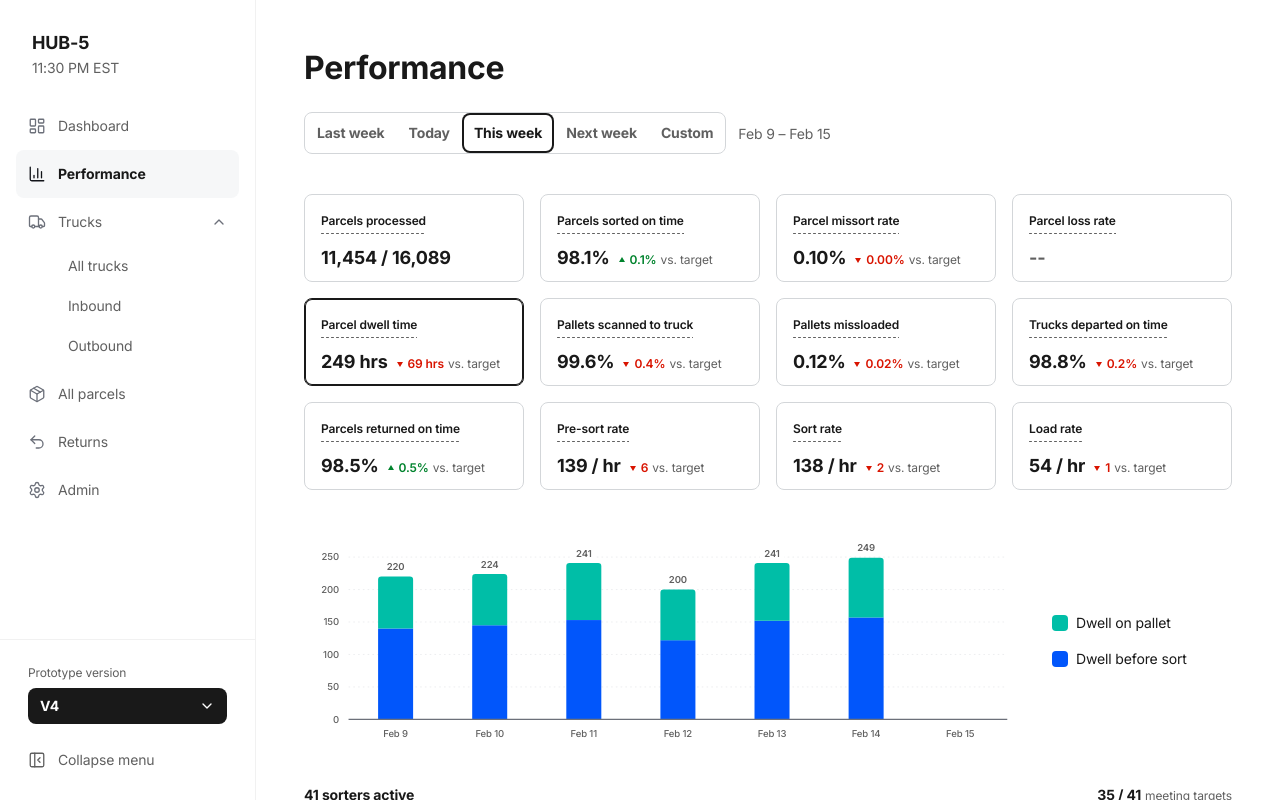
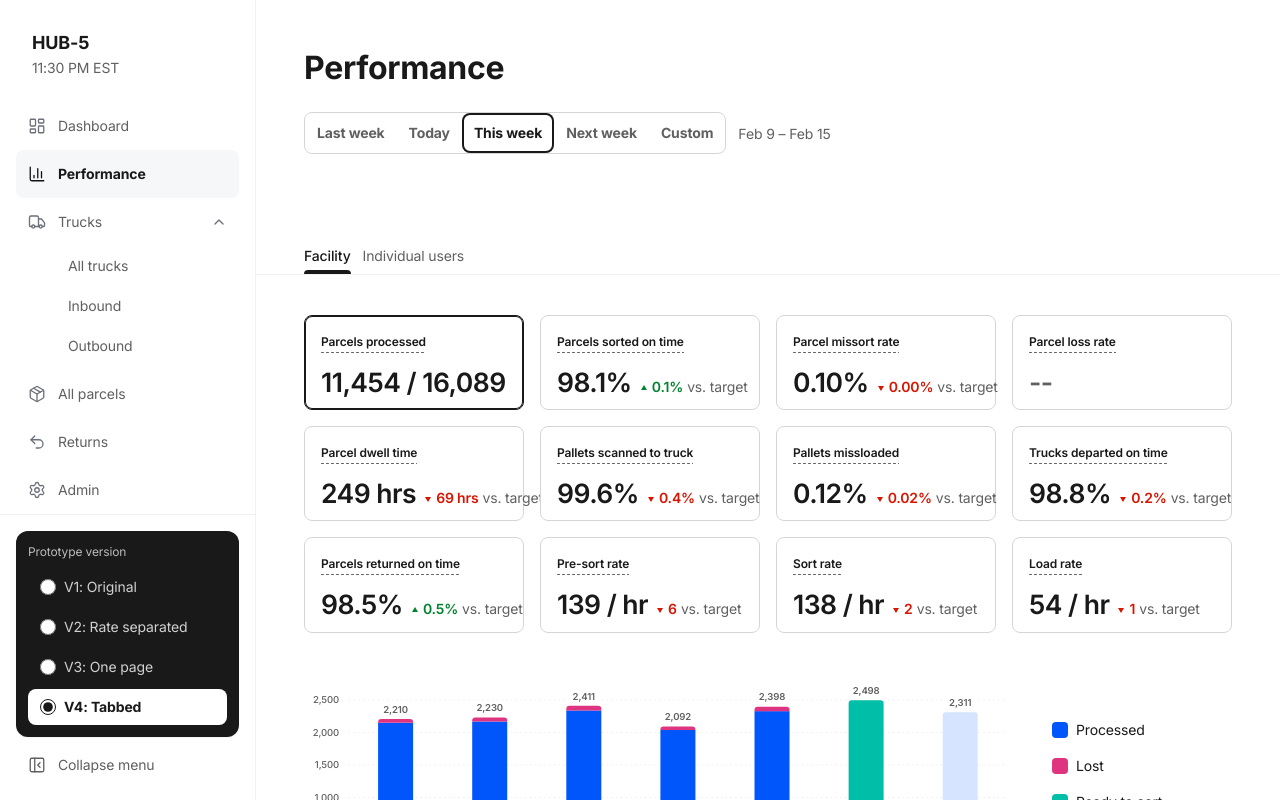
Before and after one commit to jamesDoorDash/parcel-sort-performance-dashboard, a React (Vite) app in the folder app/: page / in a window 1280 px wide. Built offline with nearby package versions, Linux system fonts and the light colour scheme.

Commit message:
Checkpoint before fixing V3 issue

```diff
--- a/app/src/components/FlowRateSection.tsx
+++ b/app/src/components/FlowRateSection.tsx
@@ -19,7 +19,7 @@ const SERIES_COLORS = {
   large: chartStateColors.forecasted,
 };
 
-const BLENDED_TOOLTIP = "2+ kg parcels count 1.8x.";
+const BLENDED_TOOLTIP = "2lb + parcels count 1.8x.";
 
 // ---- Tab definitions ----
 type ItemType = "parcels" | "pallets";
--- a/app/src/components/Sidebar.tsx
+++ b/app/src/components/Sidebar.tsx
@@ -1,4 +1,4 @@
-import { useEffect, useRef, useState } from "react";
+import { useState } from "react";
 import {
   LayoutDashboard,
   BarChart3,
@@ -38,7 +38,12 @@ const nav: NavItem[] = [
   { key: "admin", label: "Admin", icon: <Settings className="h-[18px] w-[18px]" strokeWidth={1.75} /> },
 ];
 
-const VERSIONS = ["V1", "V2", "V3", "V4"];
+const VERSION_OPTIONS = [
+  { value: "V1", label: "V1: Original" },
+  { value: "V2", label: "V2: Rate separated" },
+  { value: "V3", label: "V3: One page" },
+  { value: "V4", label: "V4: Tabbed" },
+];
 
 type Props = {
   active: string;
@@ -49,19 +54,6 @@ type Props = {
 
 export function Sidebar({ active, onSelect, version, onVersionChange }: Props) {
   const [trucksOpen, setTrucksOpen] = useState(true);
-  const [versionOpen, setVersionOpen] = useState(false);
-  const versionRef = useRef<HTMLDivElement>(null);
-
-  useEffect(() => {
-    if (!versionOpen) return;
-    function handleClick(e: MouseEvent) {
-      if (versionRef.current && !versionRef.current.contains(e.target as Node)) {
-        setVersionOpen(false);
-      }
-    }
-    document.addEventListener("mousedown", handleClick);
-    return () => document.removeEventListener("mousedown", handleClick);
-  }, [versionOpen]);
 
   return (
     <aside className="flex h-full w-64 flex-col border-r border-line bg-white">
@@ -150,39 +142,36 @@ export function Sidebar({ active, onSelect, version, onVersionChange }: Props) {
       {/* Footer — version selector + collapse */}
       <div className="border-t border-line px-4 py-4 space-y-1">
         {/* Prototype version selector */}
-        <div ref={versionRef} className="relative px-3 py-2">
-          <p className="mb-1.5 text-body-sm text-ink-subdued">Prototype version</p>
-          <button
-            type="button"
-            onClick={() => setVersionOpen((v) => !v)}
-            className="flex h-9 w-full items-center justify-between rounded-button bg-ink px-3 text-left"
-          >
-            <span className="text-body-md-strong text-white">{version}</span>
-            <ChevronDown
-              className={cn("h-4 w-4 text-white transition-transform", versionOpen && "rotate-180")}
-              strokeWidth={2}
-            />
-          </button>
-          {versionOpen && (
-            <div className="absolute bottom-full left-3 right-3 mb-1 overflow-hidden rounded-button border border-line bg-white shadow-md">
-              {VERSIONS.map((v) => (
-                <button
-                  key={v}
-                  type="button"
-                  onClick={() => { onVersionChange(v); setVersionOpen(false); }}
+        <div className="rounded-card bg-ink px-3 py-3 shadow-sm">
+          <p className="mb-2 text-body-sm text-white/70">Prototype version</p>
+          <fieldset className="space-y-1">
+            {VERSION_OPTIONS.map((option) => {
+              const checked = option.value === version;
+              return (
+                <label
+                  key={option.value}
                   className={cn(
-                    "flex h-9 w-full items-center px-3 text-left transition-colors hover:bg-surface-hovered",
-                    v === version ? "text-body-md-strong text-ink" : "text-body-md text-ink-subdued",
+                    "flex h-9 w-full cursor-pointer items-center gap-2 rounded-button px-3 transition-colors",
+                    checked
+                      ? "bg-white text-ink"
+                      : "text-white/80 hover:bg-white/10 hover:text-white",
                   )}
                 >
-                  {v}
-                  {v === version && (
-                    <span className="ml-auto h-1.5 w-1.5 rounded-full bg-ink" />
-                  )}
-                </button>
-              ))}
-            </div>
-          )}
+                  <input
+                    type="radio"
+                    name="prototype-version"
+                    value={option.value}
+                    checked={checked}
+                    onChange={() => onVersionChange(option.value)}
+                    className="h-4 w-4 accent-ink"
+                  />
+                  <span className={checked ? "text-body-md-strong" : "text-body-md"}>
+                    {option.label}
+                  </span>
+                </label>
+              );
+            })}
+          </fieldset>
         </div>
 
         <button
--- a/app/src/components/SortersTableV2.tsx
+++ b/app/src/components/SortersTableV2.tsx
@@ -9,7 +9,7 @@ type Props = {
 
 type SortKey = "name" | "parcelRate" | "parcelsSorted" | "parcelsMissorted" | "parcelsLost" | "palletRate" | "palletsLoaded" | "meetsTargets";
 
-const BLENDED_TOOLTIP = "2+ kg parcels count 1.8x.";
+const BLENDED_TOOLTIP = "2lb + parcels count 1.8x.";
 
 function HeaderCell({
   label,
--- a/app/src/components/SortersTableV3.tsx
+++ b/app/src/components/SortersTableV3.tsx
@@ -18,7 +18,7 @@ type Props = {
   sorters: SorterV2[];
 };
 
-const WEIGHTED_RATE_TOOLTIP = "2+ kg parcels count 1.8x in weighted rates.";
+const WEIGHTED_RATE_TOOLTIP = "2lb + parcels count 1.8x in weighted rates.";
 
 function HeaderCell({
   label,
--- a/app/src/components/V3FlowBreakoutChart.tsx
+++ b/app/src/components/V3FlowBreakoutChart.tsx
@@ -22,7 +22,7 @@ const SERIES = [
 ] as const;
 
 type SeriesKey = (typeof SERIES)[number]["key"];
-const WEIGHTED_RATE_TOOLTIP = "2+ kg parcels count 1.8x in weighted rates.";
+const WEIGHTED_RATE_TOOLTIP = "2lb + parcels count 1.8x in weighted rates.";
 
 type Props = {
   data: FlowRateDayBucket[];
--- a/app/src/components/V3MetricSelectorCard.tsx
+++ b/app/src/components/V3MetricSelectorCard.tsx
@@ -52,15 +52,15 @@ export function V3MetricSelectorCard({ card, selected, onClick }: Props) {
           </div>
         )}
       </div>
-      <div className="mt-3 flex items-baseline gap-2">
-        <div className={cn("text-title-md", isPlaceholder ? "text-ink-subdued" : "text-ink")}>
+      <div className="mt-3.5 flex items-baseline gap-2 whitespace-nowrap">
+        <div className={cn("text-[1.66rem] leading-[1.1] font-semibold tracking-[-0.02em]", isPlaceholder ? "text-ink-subdued" : "text-ink")}>
           {card.value}
         </div>
         {card.delta && (
-          <div className={cn("flex items-baseline gap-1 text-body-sm-strong", deltaToneClass)}>
+          <div className={cn("flex items-baseline gap-1 whitespace-nowrap text-[0.875rem] leading-[1.2] font-semibold", deltaToneClass)}>
             <DeltaTriangle direction={card.delta.direction} />
             <span>{card.delta.value}</span>
-            <span className="font-normal text-ink-subdued">vs. target</span>
+            <span className="whitespace-nowrap font-normal text-[0.875rem] leading-[1.2] text-ink-subdued">vs. target</span>
           </div>
         )}
       </div>
--- a/app/src/components/WaitingStackChart.tsx
+++ b/app/src/components/WaitingStackChart.tsx
@@ -29,11 +29,14 @@ const Y_TICKS = [0, 50, 100, 150, 200, 250];
 
 type Props = {
   data: WaitingDayBucket[];
+  target?: number;
+  targetLabel?: string;
   visibleDays?: Set<string>;
 };
 
-export function WaitingStackChart({ data, visibleDays }: Props) {
+export function WaitingStackChart({ data, target, targetLabel, visibleDays }: Props) {
   const [hiddenSeries, setHiddenSeries] = useState<Set<"waitingForSort" | "waitingOnPallet">>(new Set());
+  const [showTarget, setShowTarget] = useState(true);
   const singleDayMode = visibleDays?.size === 1;
   const chartData = singleDayMode
     ? data.filter((day) => visibleDays.has(day.date))
@@ -106,6 +109,18 @@ export function WaitingStackChart({ data, visibleDays }: Props) {
               </g>
             );
           })}
+
+          {target !== undefined && showTarget && (
+            <line
+              x1={leftPadding}
+              x2={leftPadding + plotWidth}
+              y1={yPx(target)}
+              y2={yPx(target)}
+              stroke={chartNeutralColors.ink}
+              strokeDasharray="6 6"
+              strokeWidth={1.5}
+            />
+          )}
 
           {/* Bars */}
           {chartData.map((day, i) => {
@@ -222,6 +237,15 @@ export function WaitingStackChart({ data, visibleDays }: Props) {
             active={isVisible("waitingForSort")}
             onClick={() => toggleSeries("waitingForSort")}
           />
+          {target !== undefined && (
+            <LegendToggle
+              color={chartNeutralColors.ink}
+              label={`Target ${targetLabel ?? formatLegendTarget(target)}`}
+              active={showTarget}
+              dashed
+              onClick={() => setShowTarget((current) => !current)}
+            />
+          )}
         </div>
       </div>
     </div>
@@ -266,11 +290,13 @@ function LegendToggle({
   color,
   label,
   active,
+  dashed,
   onClick,
 }: {
   color: string;
   label: string;
   active: boolean;
+  dashed?: boolean;
   onClick: () => void;
 }) {
   return (
@@ -280,10 +306,29 @@ function LegendToggle({
       aria-pressed={active}
       className="flex items-center gap-2 rounded-button text-left transition-opacity hover:opacity-80"
     >
-      <span className="relative h-4 w-4 shrink-0 rounded-[4px]">
-        <span className="block h-full w-full rounded-[4px]" style={{ backgroundColor: color, opacity: active ? 1 : 0 }} />
-      </span>
+      {dashed ? (
+        <span className="relative h-[2px] w-4 shrink-0">
+          <span
+            className="absolute inset-0 border-t-[1.5px]"
+            style={{
+              borderColor: color,
+              borderTopStyle: "dashed",
+              opacity: active ? 1 : 0,
+            }}
+          />
+        </span>
+      ) : (
+        <span className="relative h-4 w-4 shrink-0 rounded-[4px]">
+          <span className="block h-full w-full rounded-[4px]" style={{ backgroundColor: color, opacity: active ? 1 : 0 }} />
+        </span>
+      )}
       <span className={cn("text-body-md text-ink", !active && "line-through opacity-60")}>{label}</span>
     </button>
   );
 }
+
+function formatLegendTarget(value: number) {
+  if (value >= 100) return Math.round(value).toString();
+  if (value >= 10) return value.toFixed(1).replace(".0", "");
+  return value.toFixed(2).replace(/0$/, "");
+}
--- a/app/src/index.css
+++ b/app/src/index.css
@@ -24,7 +24,7 @@ body {
 .metric-label-underline {
   position: relative;
   display: inline-block;
-  padding-bottom: 5px;
+  padding-bottom: 3px;
   text-decoration: none;
 }
 
--- a/app/src/pages/PerformancePageV3.tsx
+++ b/app/src/pages/PerformancePageV3.tsx
@@ -28,9 +28,21 @@ function dayCount(range: DateRangeKey, custom?: { start: Date; end: Date }) {
   return 7;
 }
 
+function isSingleCalendarWeek(range: DateRangeKey, customRange: { start: Date; end: Date }) {
+  if (range !== "custom") return true;
+
+  const start = new Date(customRange.start);
+  const end = new Date(customRange.end);
+  start.setHours(0, 0, 0, 0);
+  end.setHours(0, 0, 0, 0);
+
+  const diffDays = Math.round((end.getTime() - start.getTime()) / 86400000) + 1;
+  return diffDays === 7 && start.getDay() === 0 && end.getDay() === 6;
+}
+
 export function PerformancePageV3() {
   const [range, setRange] = useState<DateRangeKey>("thisWeek");
-  const [selectedMetric, setSelectedMetric] = useState<V3MetricId>("parcelDwellTime");
+  const [selectedMetric, setSelectedMetric] = useState<V3MetricId>("parcelsProcessed");
   const [customRange, setCustomRange] = useState<{ start: Date; end: Date }>({
     start: new Date("2026-02-14T00:00:00"),
     end: new Date("2026-02-15T00:00:00"),
@@ -42,6 +54,7 @@ export function PerformancePageV3() {
   }, [customRange.end, customRange.start, range]);
 
   const metric = getMetricDefinition(selectedMetric);
+  const showChart = isSingleCalendarWeek(range, customRange);
   const sorterDays = useMemo(() => dayCount(range, range === "custom" ? customRange : undefined), [customRange, range]);
 
   const sorters = useMemo(() => {
@@ -89,6 +102,7 @@ export function PerformancePageV3() {
           </div>
         </section>
 
+        {showChart && (
           <section className="mt-8">
             {metric.chartKind === "processed" && (
               <VolumeChart
@@ -101,6 +115,8 @@ export function PerformancePageV3() {
             {metric.chartKind === "waiting" && (
               <WaitingStackChart
                 data={payload.waitingWeek}
+                target={metric.target}
+                targetLabel="180 hrs"
                 visibleDays={payload.visibleDays}
               />
             )}
@@ -123,6 +139,7 @@ export function PerformancePageV3() {
               />
             )}
           </section>
+        )}
 
         <section className="mt-8">
           <SortersTableV3 sorters={sorters} />
--- a/app/src/pages/PerformancePageV4.tsx
+++ b/app/src/pages/PerformancePageV4.tsx
@@ -19,12 +19,13 @@ import {
 import { getSortersForRange } from "../data/sortersData";
 
 type V4MetricId = V3MetricId | "parcelPreSortRate";
+type V4View = "facility" | "individualUsers";
 
 const PRE_SORT_RATE_TOOLTIP =
-  "Average number of parcels pre-sorted to staging areas per labor hour during active sort time in the selected period. Parcels 2+ kg count 1.8x in weighted rates.";
+  "Average number of parcels pre-sorted to staging areas per labor hour during active sort time in the selected period. Parcels 2lb + count 1.8x in weighted rates.";
 
 const SORT_RATE_TOOLTIP =
-  "Average number of parcels sorted to pallets per labor hour during active sort time in the selected period. Parcels 2+ kg count 1.8x in weighted rates.";
+  "Average number of parcels sorted to pallets per labor hour during active sort time in the selected period. Parcels 2lb + count 1.8x in weighted rates.";
 
 const V4_METRIC_ORDER: V4MetricId[] = [
   "parcelsProcessed",
@@ -54,6 +55,18 @@ function dayCount(range: DateRangeKey, custom?: { start: Date; end: Date }) {
     return Math.max(1, Math.round((custom.end.getTime() - custom.start.getTime()) / 86400000) + 1);
   }
   return 7;
+}
+
+function isSingleCalendarWeek(range: DateRangeKey, customRange: { start: Date; end: Date }) {
+  if (range !== "custom") return true;
+
+  const start = new Date(customRange.start);
+  const end = new Date(customRange.end);
+  start.setHours(0, 0, 0, 0);
+  end.setHours(0, 0, 0, 0);
+
+  const diffDays = Math.round((end.getTime() - start.getTime()) / 86400000) + 1;
+  return diffDays === 7 && start.getDay() === 0 && end.getDay() === 6;
 }
 
 function formatShortDate(date: Date) {
@@ -173,7 +186,8 @@ function buildPreSortCard(payload: (typeof rangePayloadsV3)[Exclude<DateRangeKey
 
 export function PerformancePageV4() {
   const [range, setRange] = useState<DateRangeKey>("thisWeek");
-  const [selectedMetric, setSelectedMetric] = useState<V4MetricId>("parcelDwellTime");
+  const [selectedMetric, setSelectedMetric] = useState<V4MetricId>("parcelsProcessed");
+  const [view, setView] = useState<V4View>("facility");
   const [customRange, setCustomRange] = useState<{ start: Date; end: Date }>({
     start: new Date("2026-02-14T00:00:00"),
     end: new Date("2026-02-15T00:00:00"),
@@ -215,6 +229,7 @@ export function PerformancePageV4() {
         formatValue: (value: number) => `${Math.round(value)} / hr`,
       }
     : getV4MetricDefinition(selectedMetric);
+  const showChart = isSingleCalendarWeek(range, customRange);
   const sorterDays = useMemo(() => dayCount(range, range === "custom" ? customRange : undefined), [customRange, range]);
 
   const sorters = useMemo(() => {
@@ -249,6 +264,35 @@ export function PerformancePageV4() {
           />
         </div>
 
+      </div>
+
+      <section className="relative mt-5 w-full border-b border-line">
+        <div className="mx-auto w-full max-w-[1220px] px-12">
+          <div className="flex items-center gap-3">
+            <button
+              type="button"
+              onClick={() => setView("facility")}
+              className={view === "facility" ? "relative px-0 py-2 text-body-md font-medium text-ink" : "px-0 py-2 text-body-md text-ink-subdued"}
+            >
+              Facility
+              {view === "facility" && <span className="absolute inset-x-0 bottom-0 h-1 rounded-t-[4px] bg-ink" />}
+            </button>
+            <button
+              type="button"
+              onClick={() => setView("individualUsers")}
+              className={view === "individualUsers" ? "relative px-0 py-2 text-body-md-strong text-ink" : "px-0 py-2 text-body-md text-ink-subdued"}
+            >
+              Individual users
+              {view === "individualUsers" && <span className="absolute inset-x-0 bottom-0 h-1 rounded-t-[4px] bg-ink" />}
+            </button>
+          </div>
+        </div>
+      </section>
+
+      <div className="mx-auto w-full max-w-[1220px] px-12 pb-16">
+
+        {view === "facility" && (
+          <>
             <section className="mt-8 py-2">
               <div className="grid grid-cols-4 gap-4">
                 {cards.map((card) => (
@@ -262,6 +306,7 @@ export function PerformancePageV4() {
               </div>
             </section>
 
+            {showChart && (
               <section className="mt-8 py-2">
                 {metric.chartKind === "processed" && (
                   <VolumeChart
@@ -274,6 +319,8 @@ export function PerformancePageV4() {
                 {metric.chartKind === "waiting" && (
                   <WaitingStackChart
                     data={payload.waitingWeek}
+                    target={metric.target}
+                    targetLabel="180 hrs"
                     visibleDays={payload.visibleDays}
                   />
                 )}
@@ -300,10 +347,15 @@ export function PerformancePageV4() {
                   />
                 )}
               </section>
+            )}
+          </>
+        )}
 
+        {view === "individualUsers" && (
           <section className="mt-8">
             <SortersTableV3 sorters={sorters} />
           </section>
+        )}
       </div>
     </div>
   );
```
Lines whose indentation alone changed are shown as unchanged.
